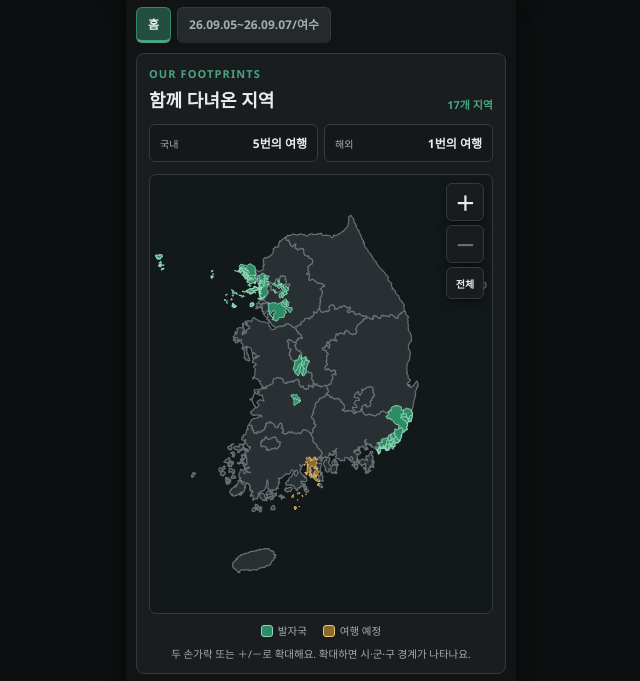
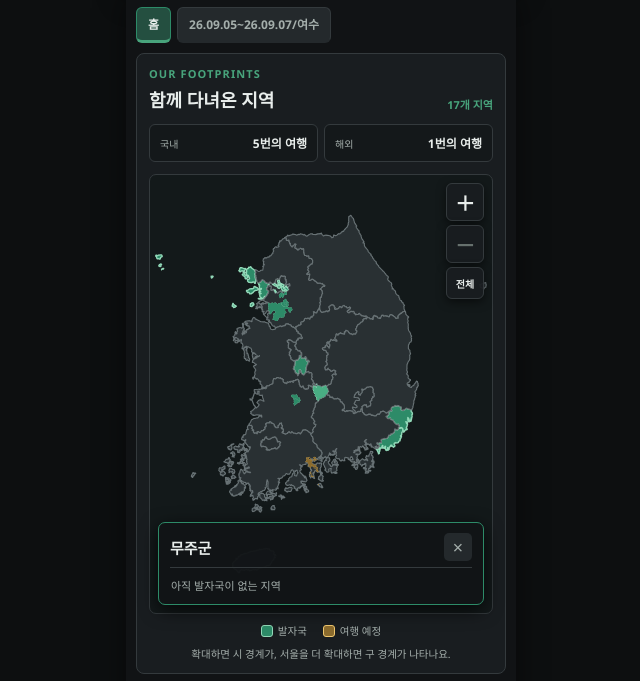
Before and after one commit to aassder95/TravelPlans, a website with bundled scripts: page index.html in a window 1280 px wide. Both pictures are taken after a click on the element 640 px from the left and 466 px from the top of the page. Shown: the part 72-753 px from the top of the page, without its empty margins (319-959 px from the left). Built offline with nearby package versions, Linux system fonts and the light colour scheme.

Commit message:
fix(home): 지도 확대 단계와 지역 선택 수정

```diff
--- a/assets/app.css
+++ b/assets/app.css
@@ -41,18 +41,20 @@ h1 { margin:0; font-family:"Segoe UI Semibold","Segoe UI",sans-serif; font-size:
 .home-map svg { display:block; width:100%; height:100%; overflow:visible; user-select:none; }
 .home-province-shape { fill:#293033; stroke:#687275; stroke-width:1.1; vector-effect:non-scaling-stroke; transition:fill .15s,stroke .15s,filter .15s; }
 .home-city-overlay-source { pointer-events:auto; }
-.home-subregion-shape { fill:transparent; stroke:transparent; stroke-width:.85; pointer-events:none; vector-effect:non-scaling-stroke; transition:stroke .15s; }
-.home-map.is-detailed .home-subregion-shape { stroke:#657074; }
-.home-city-shape { pointer-events:auto; cursor:pointer; outline:none; vector-effect:non-scaling-stroke; }
-.home-city-shape path { pointer-events:auto; vector-effect:non-scaling-stroke; }
-.home-city-fill { pointer-events:none; }
-.home-city-shape.is-visited,.home-city-fill.is-visited { fill:#2d8b68; stroke:#92d8b8; stroke-width:1.35; }
-.home-city-shape.is-visited .home-subregion-shape,.home-city-fill.is-visited .home-subregion-shape { fill:#2d8b68; stroke:#92d8b8; }
-.home-city-shape.is-planned,.home-city-fill.is-planned { fill:#8b6b2d; stroke:#f0c76e; stroke-width:1.5; stroke-dasharray:3 2; }
-.home-city-shape.is-planned .home-subregion-shape,.home-city-fill.is-planned .home-subregion-shape { fill:#8b6b2d; stroke:#f0c76e; }
-.home-city-shape.is-selected,.home-city-fill.is-selected { fill:#49ad83; stroke:#f2fff9; stroke-width:2; filter:drop-shadow(0 0 3px #72d9ac); }
-.home-city-shape.is-selected .home-subregion-shape,.home-city-fill.is-selected .home-subregion-shape { fill:#49ad83; stroke:#f2fff9; }
-.home-city-shape:focus-visible { stroke:#fff; stroke-width:3; }
+.home-subregion-shape { fill:transparent; stroke:transparent; pointer-events:all; vector-effect:non-scaling-stroke; transition:fill .15s,stroke .15s; }
+.home-map-region { pointer-events:auto; cursor:pointer; outline:none; }
+.home-map-region.is-visited .home-subregion-shape,.home-map-region.is-visited.home-province-shape { fill:#2d8b68; stroke:#92d8b8; stroke-width:1.35; }
+.home-map-region.is-planned .home-subregion-shape,.home-map-region.is-planned.home-province-shape { fill:#8b6b2d; stroke:#f0c76e; stroke-width:1.5; stroke-dasharray:3 2; }
+.home-map.is-city-detailed .home-map-region.is-city-region { filter:drop-shadow(0 0 .65px #778184); }
+.home-map.is-city-detailed .home-map-region.is-city-region:not(.is-visited):not(.is-planned) .home-subregion-shape { fill:#293033; }
+.home-map.is-seoul-detailed .home-map-region.is-seoul-district { filter:drop-shadow(0 0 .65px #778184); }
+.home-map.is-seoul-detailed .home-map-region.is-seoul-district:not(.is-visited):not(.is-planned) .home-subregion-shape { fill:#293033; }
+.home-map-region.is-selected .home-subregion-shape,.home-map-region.is-selected.home-province-shape { fill:#49ad83; stroke:#f2fff9; stroke-width:2; filter:drop-shadow(0 0 3px #72d9ac); }
+.home-map-region.is-city-region.is-visited { filter:drop-shadow(0 0 .8px #92d8b8); }
+.home-map-region.is-city-region.is-planned { filter:drop-shadow(0 0 .8px #f0c76e); }
+.home-map-region.is-city-region.is-selected { filter:drop-shadow(0 0 1.2px #f2fff9) drop-shadow(0 0 3px #72d9ac); }
+.home-map-region.is-city-region.is-visited .home-subregion-shape,.home-map-region.is-city-region.is-planned .home-subregion-shape,.home-map-region.is-city-region.is-selected .home-subregion-shape { stroke:transparent; filter:none; }
+.home-map-region:focus-visible .home-subregion-shape,.home-map-region.home-province-shape:focus-visible { stroke:#fff; stroke-width:3; }
 .home-map-controls { position:absolute; z-index:5; top:9px; right:9px; display:grid; gap:4px; }
 .home-map-controls button { display:flex; align-items:center; justify-content:center; width:38px; height:38px; padding:0; border:1px solid var(--border); border-radius:6px; background:#191d20ed; color:var(--text-primary); font-size:20px; font-weight:700; box-shadow:0 3px 10px #0008; cursor:pointer; }
 .home-map-controls button:last-child { height:32px; font-size:10px; }
@@ -65,6 +67,7 @@ h1 { margin:0; font-family:"Segoe UI Semibold","Segoe UI",sans-serif; font-size:
 .home-city-card-records { margin-top:6px; border-top:1px solid var(--border); }
 .home-city-card .footprint-item { min-height:45px; padding:8px 1px; }
 .home-city-card .footprint-item:last-child { padding-bottom:1px; }
+.home-city-card-empty { margin:0; padding:9px 1px 1px; color:var(--text-muted); font-size:11px; }
 .home-map-legend { display:flex; justify-content:center; gap:16px; margin-top:9px; color:var(--text-muted); font-size:10.5px; }
 .home-map-legend span { display:flex; align-items:center; gap:5px; }
 .home-map-legend i { width:12px; height:12px; border:1px solid; border-radius:3px; }
--- a/assets/js/home.js
+++ b/assets/js/home.js
@@ -18,25 +18,16 @@ function createSvgPath(pathData) {
   return path;
 }
 
-function addCityInteraction(paths, city, selectCity, status = "visited") {
-  paths.forEach(path => {
-    if (!path)
-      return;
-    path.classList.add("home-city-shape", `is-${status}`);
-    path.dataset.city = city.id;
-    path.setAttribute("role", "button");
-    path.setAttribute("tabindex", "0");
-    path.setAttribute("aria-label", `${city.name} 발자국 보기`);
-    path.addEventListener("click", event => {
-      event.stopPropagation();
-      selectCity(city.id);
-    });
-    path.addEventListener("keydown", event => {
-      if (event.key === "Enter" || event.key === " ") {
-        event.preventDefault();
-        selectCity(city.id);
-      }
-    });
+function addRegionInteraction(element, region, selectRegion) {
+  element.dataset.mapRegion = region.key;
+  element.setAttribute("role", "button");
+  element.setAttribute("tabindex", "0");
+  element.setAttribute("aria-label", `${region.name} 지역 보기`);
+  element.addEventListener("keydown", event => {
+    if (event.key === "Enter" || event.key === " ") {
+      event.preventDefault();
+      selectRegion(region.key);
+    }
   });
 }
 
@@ -47,34 +38,79 @@ function findBoundaryCity(region, boundaryId, cities) {
   ));
 }
 
-function appendCityOverlays(svg, overlayData, cities, visitedCityIds, plannedCityIds, selectCity) {
-  overlayData.regions.forEach(region => {
+function boundaryRegionName(provinceId, boundaryId) {
+  if (provinceId === "서울특별시")
+    return boundaryId;
+  return boundaryId.match(/^(.+?(?:시|군))(?:\s|$)/)?.[1] ?? boundaryId;
+}
+
+function isSingleCityProvince(provinceId) {
+  return provinceId !== "서울특별시" && /(?:광역시|특별자치시)$/.test(provinceId);
+}
+
+function provinceCityName(provinceId) {
+  return provinceId.replace(/(?:특별자치시|광역시)$/, "");
+}
+
+function appendRegionOverlays(svg, overlayData, cities, visitedCityIds, plannedCityIds, regions, selectRegion) {
+  let definitions = svg.querySelector("defs");
+  if (!definitions) {
+    definitions = document.createElementNS(svgNamespace, "defs");
+    svg.prepend(definitions);
+  }
+
+  overlayData.regions.forEach((region, regionIndex) => {
     const provincePath = svg.querySelector(`[id="${region.provinceId}"]`);
     if (!provincePath)
       return;
 
+    if (isSingleCityProvince(region.provinceId)) {
+      const footprintCity = cities.find(city => city.pathIds?.includes(region.provinceId));
+      const key = footprintCity?.id ?? `province:${region.provinceId}`;
+      const mapRegion = {
+        key,
+        name: footprintCity?.name ?? provinceCityName(region.provinceId),
+        footprintCityId: footprintCity?.id
+      };
+      regions.set(key, mapRegion);
+      provincePath.classList.add("home-map-region");
+      if (footprintCity && (visitedCityIds.has(footprintCity.id) || plannedCityIds.has(footprintCity.id)))
+        provincePath.classList.add(plannedCityIds.has(footprintCity.id) ? "is-planned" : "is-visited");
+      addRegionInteraction(provincePath, mapRegion, selectRegion);
+      return;
+    }
+
     const sourceGroup = document.createElementNS(svgNamespace, "g");
     sourceGroup.classList.add("home-city-overlay-source");
-    const cityGroups = new Map();
+    const clippedGroup = document.createElementNS(svgNamespace, "g");
+    const clipPath = document.createElementNS(svgNamespace, "clipPath");
+    const clipId = `home-province-clip-${regionIndex}`;
+    const clipShape = provincePath.cloneNode(false);
+    clipShape.removeAttribute("id");
+    clipShape.removeAttribute("class");
+    clipPath.id = clipId;
+    clipPath.setAttribute("clipPathUnits", "userSpaceOnUse");
+    clipPath.append(clipShape);
+    definitions.append(clipPath);
+    clippedGroup.setAttribute("clip-path", `url(#${clipId})`);
+    clippedGroup.append(sourceGroup);
+    const regionGroups = new Map();
     region.paths.forEach(boundary => {
       const path = createSvgPath(boundary.d);
       path.classList.add("home-subregion-shape");
       path.dataset.boundary = boundary.id;
-      const city = findBoundaryCity(region, boundary.id, cities);
-      if (!city || (!visitedCityIds.has(city.id) && !plannedCityIds.has(city.id))) {
-        sourceGroup.append(path);
-        return;
+      const regionName = boundaryRegionName(region.provinceId, boundary.id);
+      const key = `boundary:${region.provinceId}:${regionName}`;
+      let regionGroup = regionGroups.get(key);
+      if (!regionGroup) {
+        regionGroup = document.createElementNS(svgNamespace, "g");
+        regionGroup.classList.add("home-map-region", region.provinceId === "서울특별시" ? "is-seoul-district" : "is-city-region");
+        regionGroups.set(key, regionGroup);
+        sourceGroup.append(regionGroup);
       }
-
-      let cityGroup = cityGroups.get(city.id);
-      if (!cityGroup) {
-        cityGroup = document.createElementNS(svgNamespace, "g");
-        cityGroups.set(city.id, cityGroup);
-        sourceGroup.append(cityGroup);
-      }
-      cityGroup.append(path);
+      regionGroup.append(path);
     });
-    svg.append(sourceGroup);
+    svg.append(clippedGroup);
 
     const [sourceX, sourceY, sourceWidth, sourceHeight] = region.viewBox;
     const targetBox = provincePath.getBBox();
@@ -85,20 +121,19 @@ function appendCityOverlays(svg, overlayData, cities, visitedCityIds, plannedCit
       `translate(${targetBox.x} ${targetBox.y}) scale(${scaleX} ${scaleY}) translate(${-sourceX} ${-sourceY})`
     );
 
-    cityGroups.forEach((cityGroup, cityId) => {
-      const city = cities.find(candidate => candidate.id === cityId);
-      const status = plannedCityIds.has(cityId) ? "planned" : "visited";
-      if (city.pathIds) {
-        cityGroup.classList.add("home-city-fill", `is-${status}`);
-        cityGroup.dataset.city = cityId;
-        return;
-      }
-      addCityInteraction(
-        [cityGroup],
-        city,
-        selectCity,
-        status
-      );
+    regionGroups.forEach((regionGroup, generatedKey) => {
+      const firstBoundary = regionGroup.querySelector(".home-subregion-shape").dataset.boundary;
+      const footprintCity = findBoundaryCity(region, firstBoundary, cities);
+      const key = footprintCity?.id ?? generatedKey;
+      const mapRegion = {
+        key,
+        name: footprintCity?.name ?? boundaryRegionName(region.provinceId, firstBoundary),
+        footprintCityId: footprintCity?.id
+      };
+      regions.set(key, mapRegion);
+      if (footprintCity && (visitedCityIds.has(footprintCity.id) || plannedCityIds.has(footprintCity.id)))
+        regionGroup.classList.add(plannedCityIds.has(footprintCity.id) ? "is-planned" : "is-visited");
+      addRegionInteraction(regionGroup, mapRegion, selectRegion);
     });
   });
 }
@@ -136,7 +171,8 @@ function setupMapZoom(svg, mapHost) {
   function applyView() {
     clampView();
     svg.setAttribute("viewBox", `${view.x} ${view.y} ${view.width} ${view.height}`);
-    mapHost.classList.toggle("is-detailed", scale >= 1.5);
+    mapHost.classList.toggle("is-city-detailed", scale >= 1.5);
+    mapHost.classList.toggle("is-seoul-detailed", scale >= 3);
     document.getElementById("home-map-zoom-out").disabled = scale <= 1;
     document.getElementById("home-map-zoom-in").disabled = scale >= 7;
   }
@@ -187,7 +223,6 @@ function setupMapZoom(svg, mapHost) {
   mapHost.addEventListener("pointerdown", event => {
     if (event.target.closest(".home-map-controls"))
       return;
-    mapHost.setPointerCapture(event.pointerId);
     pointers.set(event.pointerId, { x: event.clientX, y: event.clientY });
     startGesture();
   });
@@ -203,6 +238,8 @@ function setupMapZoom(svg, mapHost) {
       view.x = gesture.view.x - dx * gesture.view.width / gesture.rect.width;
       view.y = gesture.view.y - dy * gesture.view.height / gesture.rect.height;
       dragged ||= Math.hypot(dx, dy) > 4;
+      if (dragged && !mapHost.hasPointerCapture(event.pointerId))
+        mapHost.setPointerCapture(event.pointerId);
       applyView();
       return;
     }
@@ -222,6 +259,11 @@ function setupMapZoom(svg, mapHost) {
       view.x = anchorX - view.width * currentRatioX;
       view.y = anchorY - view.height * currentRatioY;
       dragged = true;
+      points.forEach((_, index) => {
+        const pointerId = [...pointers.keys()][index];
+        if (!mapHost.hasPointerCapture(pointerId))
+          mapHost.setPointerCapture(pointerId);
+      });
       applyView();
     }
   });
@@ -284,7 +326,7 @@ export async function renderHome({ footprints, trips, onSelectTrip }) {
   const cityCard = document.getElementById("home-city-card");
   const cityCardName = document.getElementById("home-city-card-name");
   const cityCardRecords = document.getElementById("home-city-card-records");
-  const citiesById = new Map(footprints.cities.map(city => [city.id, city]));
+  const mapRegions = new Map();
   const plannedRecords = trips.map(trip => ({
     id: `planned-${trip.id}`,
     label: trip.region,
@@ -307,20 +349,31 @@ export async function renderHome({ footprints, trips, onSelectTrip }) {
   document.getElementById("domestic-record-count").textContent = `${domesticRecords.length}개 기록`;
   document.getElementById("overseas-record-count").textContent = `${overseasRecords.length}개 기록`;
 
-  function selectMapCity(cityId) {
-    const city = citiesById.get(cityId);
-    const records = domesticRecords.filter(record => record.cities.includes(cityId));
-    cityCardName.textContent = city.name;
-    cityCardRecords.replaceChildren(...sortRecords(records).map(record => createFootprintItem(record, onSelectTrip)));
+  function selectMapRegion(regionKey) {
+    const region = mapRegions.get(regionKey);
+    if (!region)
+      return;
+    const records = region.footprintCityId
+      ? domesticRecords.filter(record => record.cities.includes(region.footprintCityId))
+      : [];
+    cityCardName.textContent = region.name;
+    if (records.length) {
+      cityCardRecords.replaceChildren(...sortRecords(records).map(record => createFootprintItem(record, onSelectTrip)));
+    } else {
+      const empty = document.createElement("p");
+      empty.className = "home-city-card-empty";
+      empty.textContent = "아직 발자국이 없는 지역";
+      cityCardRecords.replaceChildren(empty);
+    }
     cityCard.hidden = false;
-    mapHost.querySelectorAll(".home-city-shape,.home-city-fill").forEach(path => {
-      path.classList.toggle("is-selected", path.dataset.city === cityId);
+    mapHost.querySelectorAll(".home-map-region").forEach(path => {
+      path.classList.toggle("is-selected", path.dataset.mapRegion === regionKey);
     });
   }
 
   function closeCityCard() {
     cityCard.hidden = true;
-    mapHost.querySelectorAll(".home-city-shape,.home-city-fill").forEach(path => path.classList.remove("is-selected"));
+    mapHost.querySelectorAll(".home-map-region").forEach(path => path.classList.remove("is-selected"));
   }
 
   list.replaceChildren(...sortRecords(domesticRecords).map(record => createFootprintItem(record, onSelectTrip)));
@@ -343,19 +396,21 @@ export async function renderHome({ footprints, trips, onSelectTrip }) {
   svg.setAttribute("role", "img");
   svg.querySelectorAll("path").forEach(path => path.classList.add("home-province-shape"));
 
-  footprints.cities.forEach(city => {
-    if (!city.pathIds || (!visitedCityIds.has(city.id) && !plannedCityIds.has(city.id)))
-      return;
-    const paths = city.pathIds.map(id => svg.querySelector(`[id="${id}"]`)).filter(Boolean);
-    addCityInteraction(paths, city, selectMapCity, plannedCityIds.has(city.id) ? "planned" : "visited");
-  });
-  appendCityOverlays(svg, await overlayResponse.json(), footprints.cities, visitedCityIds, plannedCityIds, selectMapCity);
+  appendRegionOverlays(
+    svg,
+    await overlayResponse.json(),
+    footprints.cities,
+    visitedCityIds,
+    plannedCityIds,
+    mapRegions,
+    selectMapRegion
+  );
   setupMapZoom(svg, mapHost);
 
   mapHost.addEventListener("click", event => {
-    const cityTarget = event.target.closest("[data-city]");
-    if (cityTarget) {
-      selectMapCity(cityTarget.dataset.city);
+    const regionTarget = event.target.closest("[data-map-region]");
+    if (regionTarget) {
+      selectMapRegion(regionTarget.dataset.mapRegion);
       return;
     }
     if (event.target === svg || event.target.closest("g")?.id === "전국_시도_경계")
--- a/index.html
+++ b/index.html
@@ -53,7 +53,7 @@
           <span><i class="is-visited"></i>발자국</span>
           <span><i class="is-planned"></i>여행 예정</span>
         </div>
-        <p class="home-map-hint">두 손가락 또는 ＋/－로 확대해요. 확대하면 시·군·구 경계가 나타나요.</p>
+        <p class="home-map-hint">확대하면 시 경계가, 서울을 더 확대하면 구 경계가 나타나요.</p>
       </section>
 
       <details class="card footprint-list-card footprint-details">
```
Also changed, not shown: AGENTS.md (+2 -2 lines), README.md.
